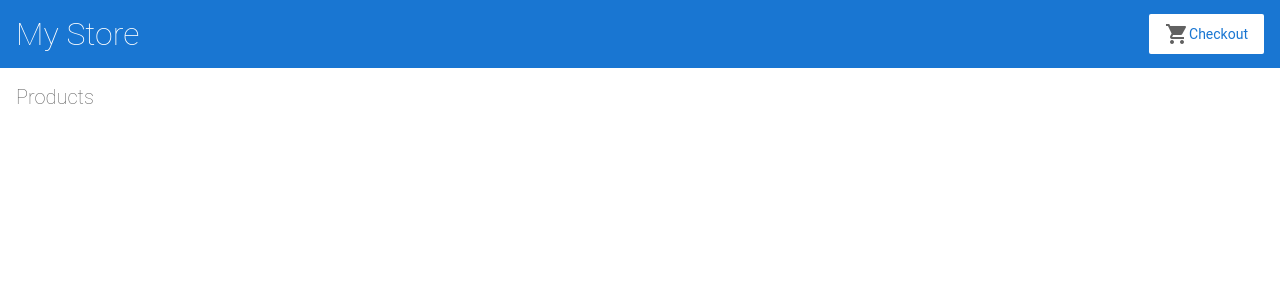
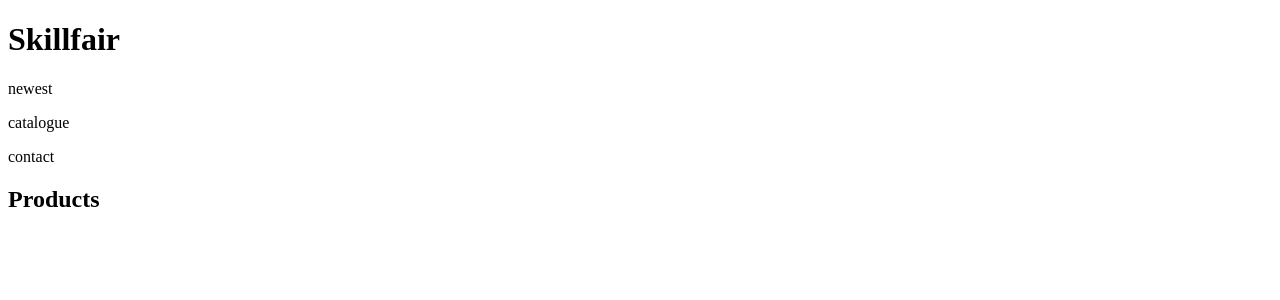
Before and after one commit to mdlawrenceusa/et713-20230920, an Angular app: page / in a window 1280 px wide. Shown: the top 300 px of the page. Built offline with nearby package versions, Linux system fonts and the light colour scheme.

Commit message:
3 files modified, 8 added

```diff
--- a/src/app/app.module.ts
+++ b/src/app/app.module.ts
@@ -6,6 +6,8 @@ import { ReactiveFormsModule } from '@angular/forms';
 import { AppComponent } from './app.component';
 import { TopBarComponent } from './top-bar/top-bar.component';
 import { ProductListComponent } from './product-list/product-list.component';
+import { JumbotronComponent } from './jumbotron/jumbotron.component';
+import { FooterComponent } from './footer/footer.component';
 
 @NgModule({
   imports: [
@@ -18,7 +20,9 @@ import { ProductListComponent } from './product-list/product-list.component';
   declarations: [
     AppComponent,
     TopBarComponent,
-    ProductListComponent
+    ProductListComponent,
+    JumbotronComponent,
+    FooterComponent
   ],
   bootstrap: [
     AppComponent
--- /dev/null
+++ b/src/app/footer/footer.component.html
@@ -0,0 +1,19 @@
+<footer class="container">
+<div class="row">
+  <p class="col-sm-4">&copy; 2016 Skillfair</p>
+  <ul class="col-sm-8">
+    <li class="col-sm-1">
+      <img src="https://content.codecademy.com/projects/make-a-website/lesson-4/twitter.svg">
+    </li>
+    <li class="col-sm-1">
+      <img src="https://content.codecademy.com/projects/make-a-website/lesson-4/facebook.svg">
+    </li>
+    <li class="col-sm-1">
+      <img src="https://content.codecademy.com/projects/make-a-website/lesson-4/instagram.svg">
+    </li>
+    <li class="col-sm-1">
+      <img src="https://content.codecademy.com/projects/make-a-website/lesson-4/medium.svg">
+    </li>
+  </ul>
+</div>
+</footer>
--- /dev/null
+++ b/src/app/jumbotron/jumbotron.component.html
@@ -0,0 +1 @@
+<p>jumbotron works!</p>
--- a/src/app/top-bar/top-bar.component.html
+++ b/src/app/top-bar/top-bar.component.html
@@ -1,9 +1,13 @@
-<a [routerLink]="['/']">
-  <h1>My Store</h1>
-</a>
-
-<a class="button fancy-button"><em class="material-icons">shopping_cart</em>Checkout</a>
-
+<header class="container">
+<div class="row">
+  <h1 class="col-sm-8">Skillfair</h1>
+  <nav class="col-sm-4">
+    <p>newest</p>
+    <p>catalogue</p>
+    <p>contact</p>
+  </nav>
+</div>
+</header>
 
 <!--
 Copyright Google LLC. All Rights Reserved.
--- a/src/styles.css
+++ b/src/styles.css
@@ -1,145 +1,11 @@
 /* Global Styles */
-
-* {
-  font-family: 'Roboto', Arial, sans-serif;
-  color: #616161;
-  box-sizing: border-box;
-  -webkit-font-smoothing: antialiased;
-  -moz-osx-font-smoothing: grayscale;
-}
-
-body {
-  margin: 0;
-}
-
-.container {
-  display: flex;
-  flex-direction: row;
-}
-
-router-outlet + *  {
-  padding: 0 16px;
-}
-
-/* Text */
-
-h1 {
-  font-size: 32px;
-}
-
-h2 {
-  font-size: 20px;
-}
-
-h1, h2 {
-  font-weight: lighter;
-}
-
-p {
-  font-size: 14px;
-}
-
-/* Hyperlink */
-
-a {
-  cursor: pointer;
-  color: #1976d2;
-  text-decoration: none;
-}
-
-a:hover {
-  opacity: 0.8;
-}
-
-/* Input */
-
-input {
-  font-size: 14px;
-  border-radius: 2px;
-  padding: 8px;
-  margin-bottom: 16px;
-  border: 1px solid #BDBDBD;
-}
-
-label {
-  font-size: 12px;
-  font-weight: bold;
-  margin-bottom: 4px;
-  display: block;
-  text-transform: uppercase;
-}
-
-/* Button */
-.button, button {
-  display: inline-flex;
-  align-items: center;
-  padding: 8px 16px;
-  border-radius: 2px;
-  font-size: 14px;
-  cursor: pointer;
-  background-color: #1976d2;
-  color: white;
-  border: none;
-}
-
-.button:hover, button:hover {
-  opacity: 0.8;
-  font-weight: normal;
-}
-
-.button:disabled, button:disabled {
-  opacity: 0.5;
-  cursor: auto;
-}
-
-/* Fancy Button */
-
-.fancy-button {
-  background-color: white;
-  color: #1976d2;
-}
-
-.fancy-button i.material-icons {
-  color: #1976d2;
-  padding-right: 4px;
-}
-
-/* Top Bar */
-
-app-top-bar {
-  width: 100%;
-  height: 68px;
-  background-color: #1976d2;
-  padding: 16px;
-  display: flex;
-  flex-direction: row;
-  justify-content: space-between;
-  align-items: center;
-}
-
-app-top-bar h1 {
-  color: white;
-  margin: 0;
-}
-
-/* Checkout Cart, Shipping Prices */
-
-.cart-item, .shipping-item {
-  width: 100%;
-  min-width: 400px;
-  max-width: 450px;
-  display: flex;
-  flex-direction: row;
-  justify-content: space-between;
-  padding: 16px 32px;
-  margin-bottom: 8px;
-  border-radius: 2px;
-  background-color: #EEEEEE;
-}
-
-
-/*
-Copyright Google LLC. All Rights Reserved.
-Use of this source code is governed by an MIT-style license that
-can be found in the LICENSE file at https://angular.io/license
-*/
+<header class="container">
+  <div class="row">
+    <h1 class="col-sm-8">Skillfair</h1>
+    <nav class="col-sm-4">
+      <p>newest</p>
+      <p>catalogue</p>
+      <p>contact</p>
+    </nav>
+  </div>
+</header>
```
Also changed, not shown: src/app/footer/footer.component.ts (added, +10 -0 lines), src/app/jumbotron/jumbotron.component.ts (added, +10 -0 lines), src/app/footer/footer.component.css (added), src/app/jumbotron/jumbotron.component.css (added), 2 other files (tests, documents, lock files or other folders).
